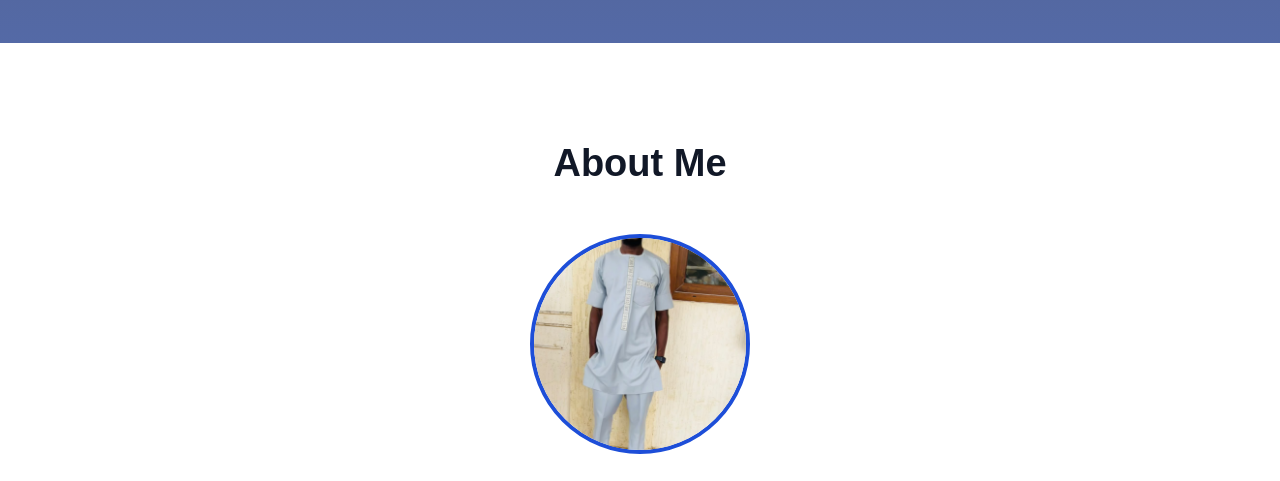
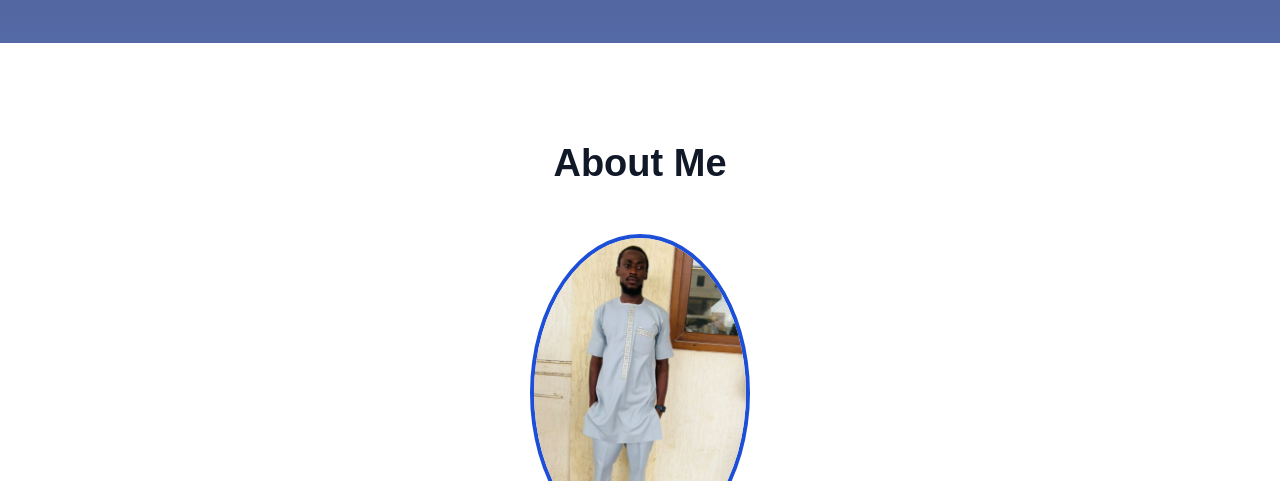
Before and after one commit to mckobby26-dev/My-1st-Website, a plain HTML site: page index.html in a window 1280 px wide. Shown: the part 757-1238 px from the top of the page. Drawn offline with Linux system fonts and the light colour scheme.

Commit message:
Add files via upload

```diff
--- a/index.html
+++ b/index.html
@@ -139,12 +139,19 @@
         .profile-pic {
     display: block;
     margin: 0 auto 30px;
+    width: 100%;
+    height: auto;
+    object-fit: cover;
+    border-radius: 15px;
+    border: 4px solid #1d4ed8;
+}   .profile-pic {
+    display: block;
+    margin: 0 auto 30px;
     width: 220px;
-    height: 220px;
+    height: auto;
     object-fit: cover;
     border-radius: 50%;
     border: 4px solid #1d4ed8;
-}
         .highlight {
             color: #1d4ed8;
             font-weight: bold;
```
